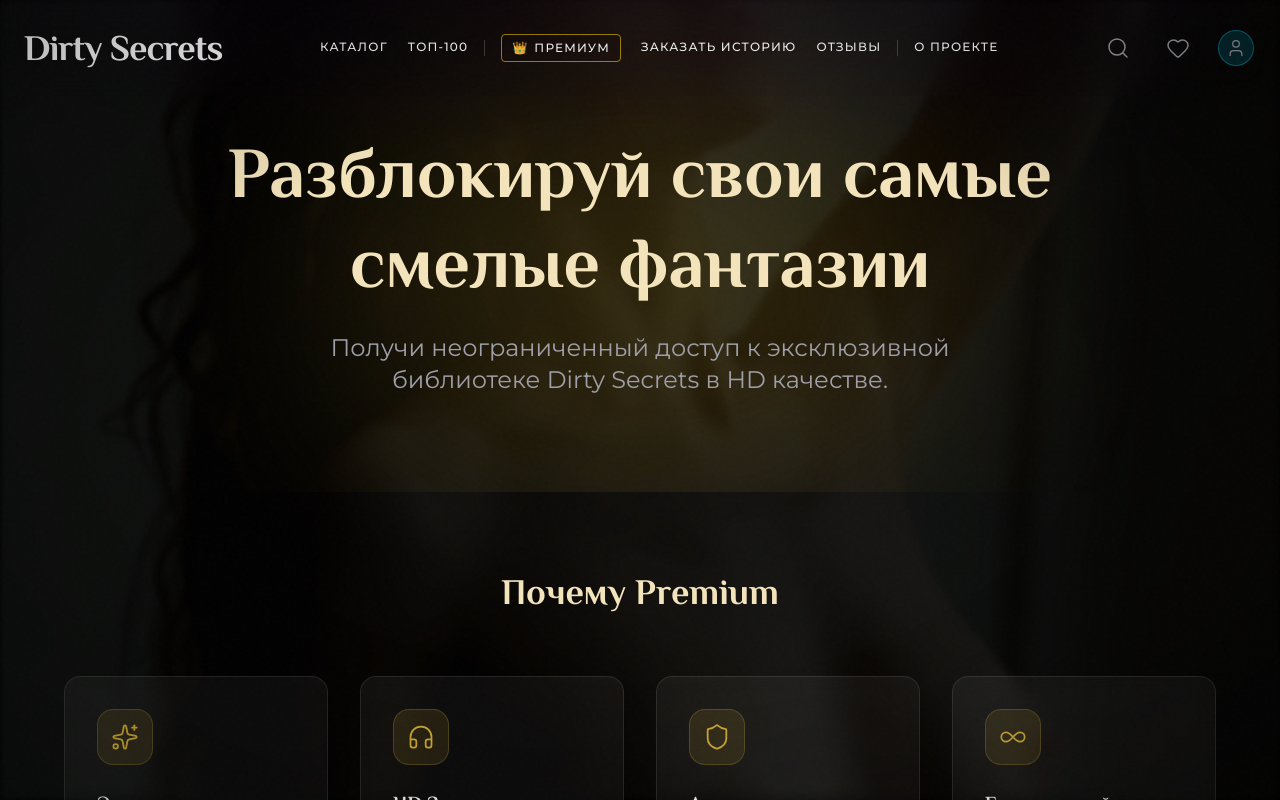
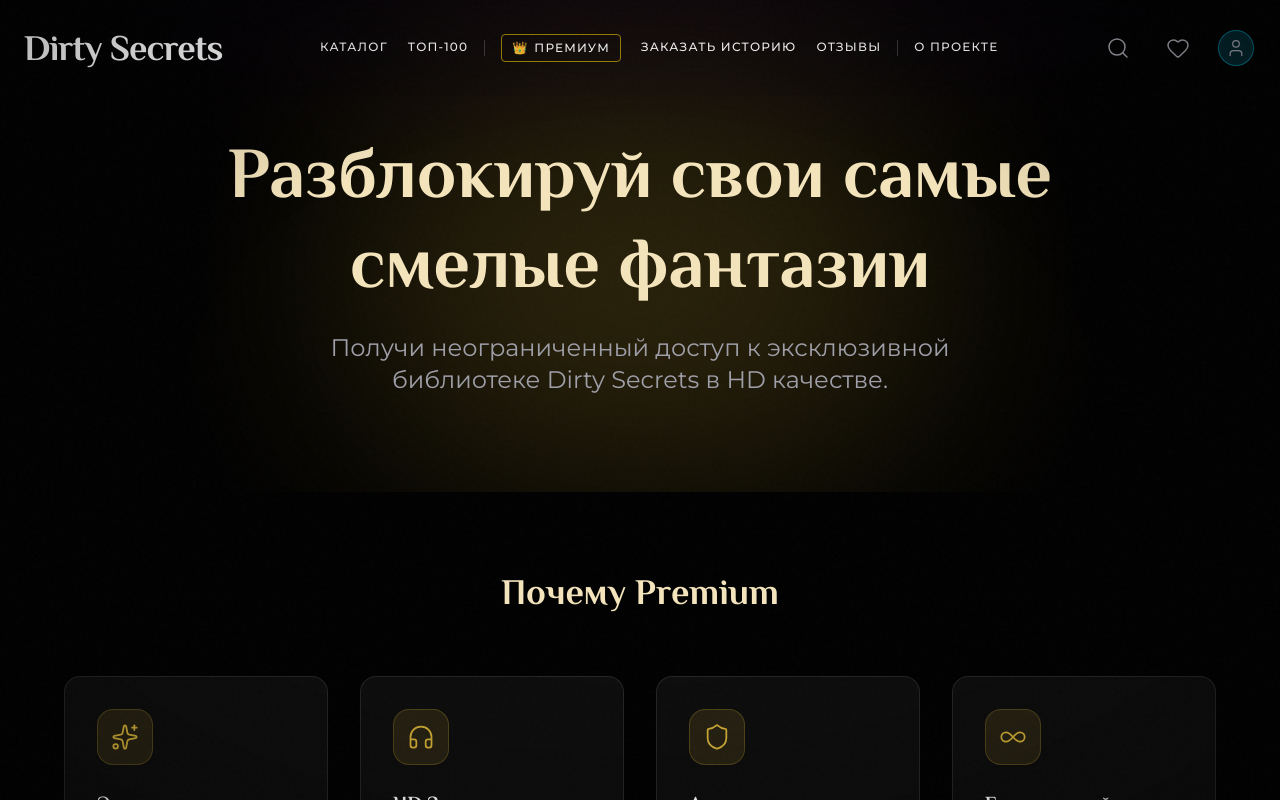
Before and after one commit to ruiskhakov2017-sys/audio-platform, a Next.js app in the folder site/frontend/: page /premium in a window 1280 px wide. Shown: the top 800 px of the page. Built offline with nearby package versions, Linux system fonts and the light colour scheme; no server answers.

Commit message:
revert: remove background image from premium page

```diff
--- a/site/frontend/app/premium/page.tsx
+++ b/site/frontend/app/premium/page.tsx
@@ -80,20 +80,9 @@
 
 export default function PremiumPage() {
   return (
-    <div className="min-h-screen bg-[#000000] text-white relative overflow-hidden">
+    <div className="min-h-screen bg-[#000000] text-white">
       <Header />
 
-      {/* Background Image (Hero style) */}
-      <div className="fixed inset-0 z-0 pointer-events-none">
-        <div
-          className="absolute inset-0 bg-cover bg-center bg-no-repeat opacity-[0.15] blur-[3px]"
-          style={{ backgroundImage: 'url(/hero-bg.png)' }}
-          aria-hidden="true"
-        />
-        <div className="absolute inset-0 bg-black/40" aria-hidden="true" />
-      </div>
-
-      <div className="relative z-10">
       {/* Hero */}
       <section className="relative pt-32 pb-24 px-6 overflow-hidden">
         <div
@@ -250,6 +239,5 @@
         </div>
       </section>
     </div>
-    </div>
   );
 }
```
Lines whose indentation alone changed are shown as unchanged.
